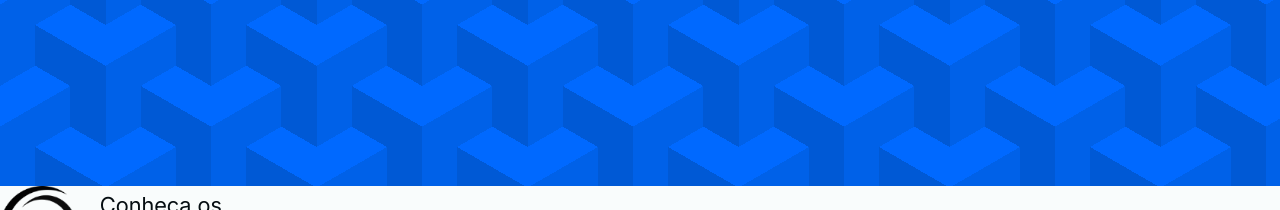
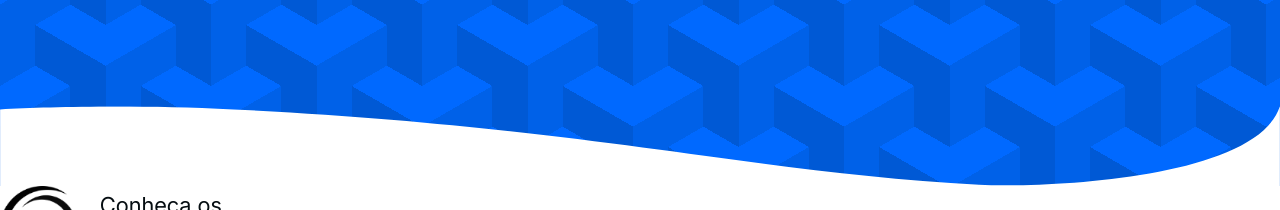
Before and after one commit to fellipense/LAPS-html-css, a website: page index.html in a window 1280 px wide. Shown: the part 409-619 px from the top of the page. Drawn offline with Linux system fonts and the light colour scheme; a web font is replaced by a local one.

Commit message:
Adicionar SVG ao topo de #servicos

```diff
--- a/index.html
+++ b/index.html
@@ -68,7 +68,8 @@
         </section>
 
         <!-- NOSSOS VALORES -->
-        <section id="nossosValores" class="light">
+        <section id="servicos" class="light">
+            <img class="top" src="images/white-top.svg" alt="">
             <div class="fundo"></div>
 
             <div class="title">
--- a/root.css
+++ b/root.css
@@ -5,7 +5,7 @@
     --cor-primaria: #102a83;
     --cor-secundaria: #0069ff;
     --cor-terciaria: #019fde;
-    --cor-fundo: #f9fcfc;
+    --cor-fundo: var(--cor-branca);
 
     --cor-branca: white;
     --cor-black: black;
--- a/sections.css
+++ b/sections.css
@@ -1,5 +1,13 @@
 section {
     position: relative;
+}
+
+section .top {
+    position: absolute;
+    transform: translateY(-100%);
+    left: 0;
+    top: 0;
+    width: 100vw;
 }
 
 section .conteudo {
```
Also changed, not shown: images/white-top.svg (added).
